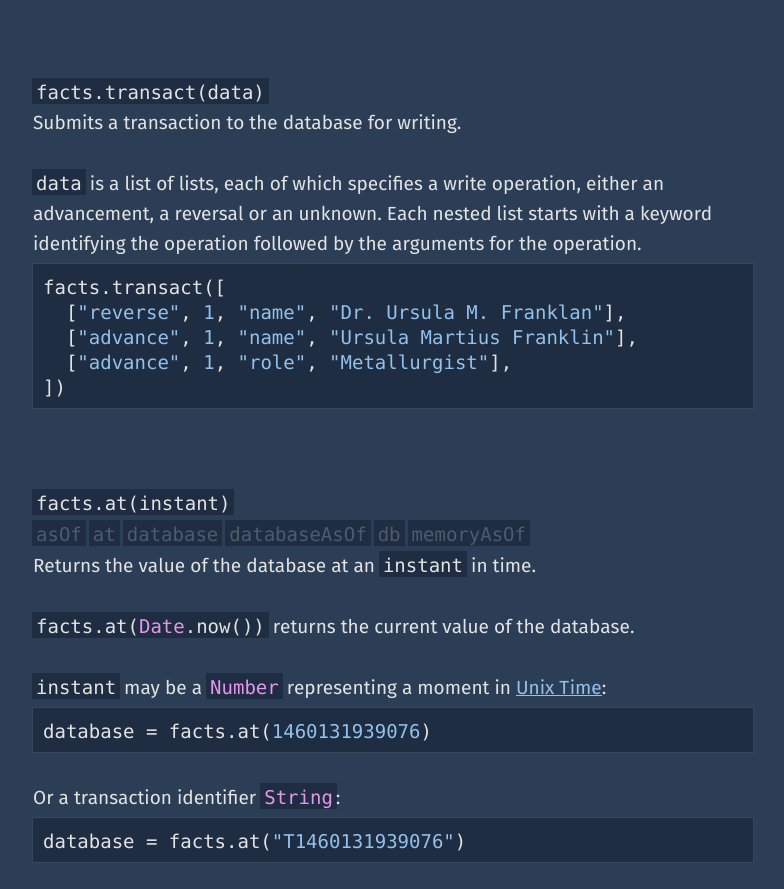
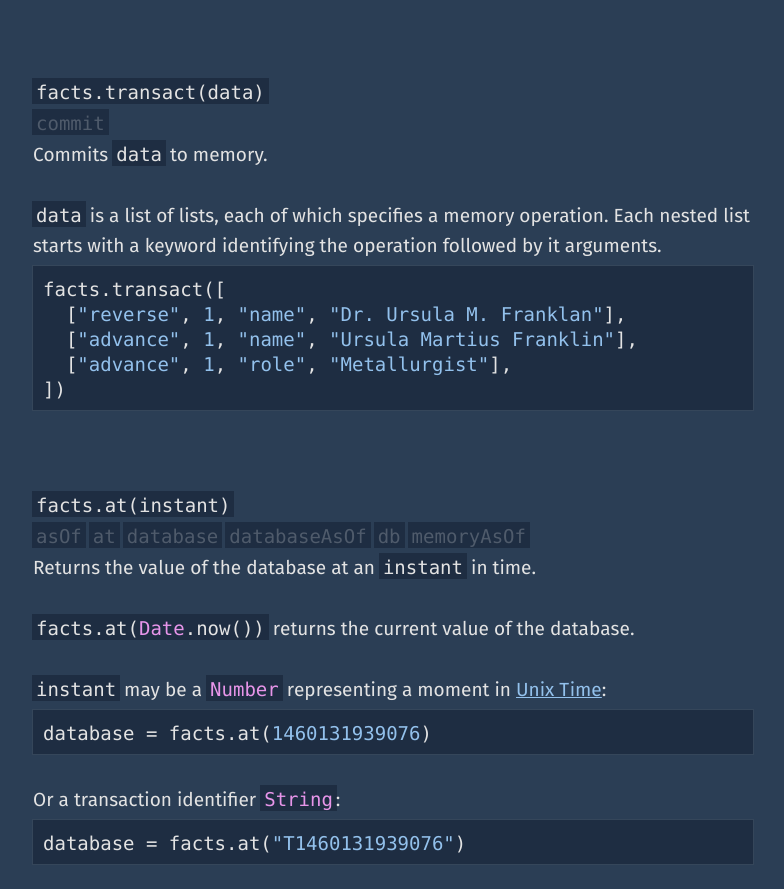
Before and after one commit to pinkturtle/facts, a website: page index.html in a window 1280 px wide. Shown: the part 5108-5997 px from the top of the page, without its empty margins (147-931 px from the left). Drawn offline with Linux system fonts and the light colour scheme; a web font is replaced by a local one.

Commit message:
Advanced Facts::transact documentation.

```diff
--- a/index.html
+++ b/index.html
@@ -920,13 +920,17 @@ facts.unknown(1, {
 <div id="transact" class="member">
 <header>
   <code>facts.transact(data)</code>
+  <div class="aliases">
+    <label>Aliases:</label>
+    <code>commit</code>
+  </div>
 </header>
 <p>
-  Submits a transaction to the database for writing.
-</p>
-<p>
-  <code>data</code> is a list of lists, each of which specifies a write operation, either an advancement, a reversal or an unknown.
-  Each nested list starts with a keyword identifying the operation followed by the arguments for the operation.
+  Commits <code>data</code> to memory.
+</p>
+<p>
+  <code>data</code> is a list of lists, each of which specifies a memory operation.
+  Each nested list starts with a keyword identifying the operation followed by it arguments.
 </p>
 <div class="console">
 <pre class="ecmascript input">
@@ -934,7 +938,7 @@ facts.transact([
   ["reverse", 1, "name", "Dr. Ursula M. Franklan"],
   ["advance", 1, "name", "Ursula Martius Franklin"],
   ["advance", 1, "role", "Metallurgist"],
-])
+])<a class="cursor">&nbsp;</a>
 </pre>
 <pre class="ecmascript output">
 {
```
Also changed, not shown: Documentation/index.methods.html (+8 -4 lines).
